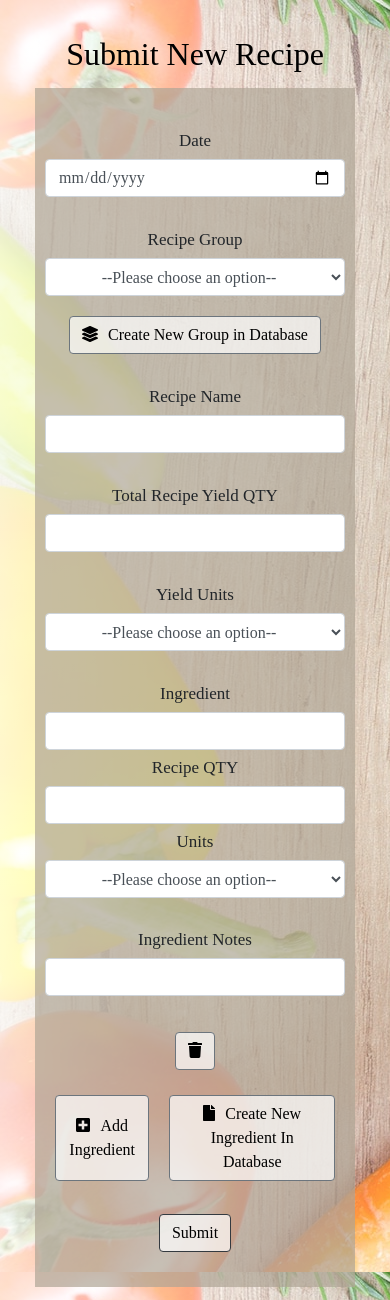
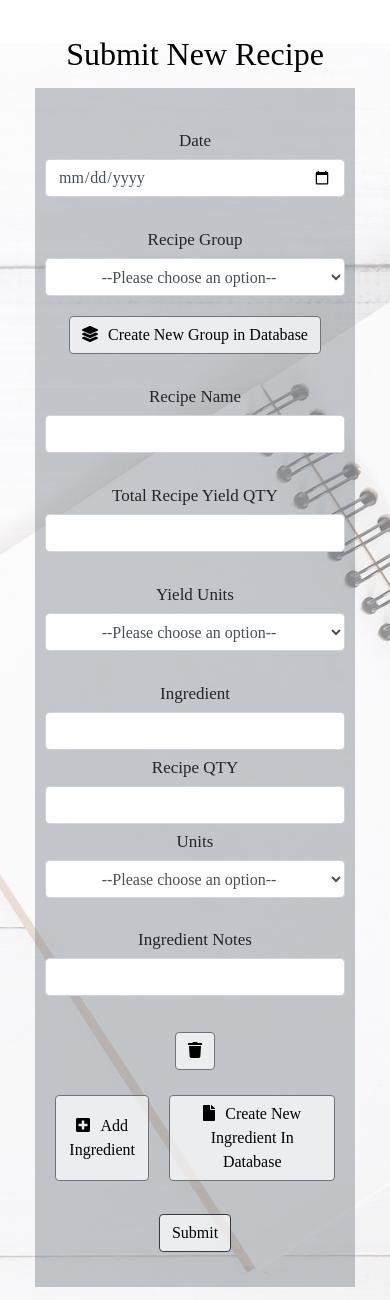
Before and after one commit to skarmen/recipe-costing-app, a Flask app: template app/templates/submit.html in a window 390 px wide. Shown: the top 1300 px of the page. Run offline with Flask 2, Linux system fonts and the light colour scheme; the template is opened without the code that fills it, so the values that code supplies are empty; some libraries are stand-ins or nearby versions.

Commit message:
New background image; Responsive background img; Dynamic rows new background color

```diff
--- a/app/static/css/styles.css
+++ b/app/static/css/styles.css
@@ -10,8 +10,10 @@ body, html {
 }
 
 body {
-  background:linear-gradient(to right,rgba(255,255,255,.8), rgba(255,255,255,.2)), url(./images/fresh-veggies.jpg);
-  /*background-color: #f5f4f2;*/
+  background:linear-gradient(to right,rgba(255,255,255,.6), rgba(255,255,255,.4)), url(./images/notebook.jpg);
+  background-repeat:no-repeat;
+  /*background-size:contain;*/
+  background-position:center;
   padding: 20px;
   font-family: "ProximaNova Regular";
 }
@@ -25,7 +27,7 @@ h1 {
 }
 
 .col-12 {
-  background: rgba(175, 166, 150, 0.7);
+  background: rgba(108, 117, 125, 0.4);
   padding: 10px;
 }
 
```
Also changed, not shown: app/static/css/images/notebook.jpg (added).
